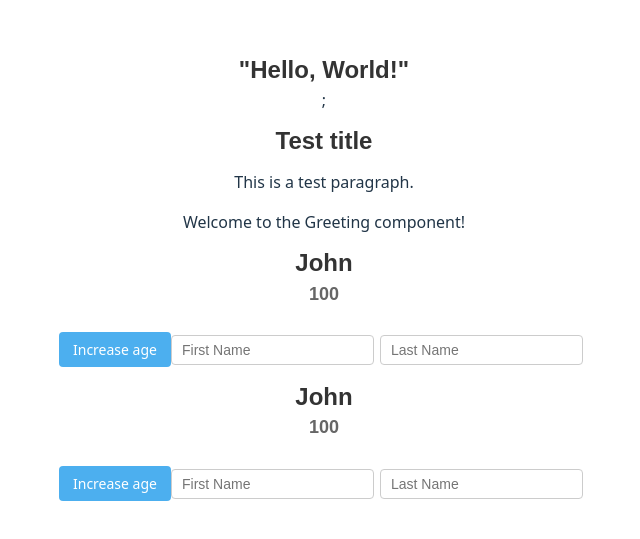
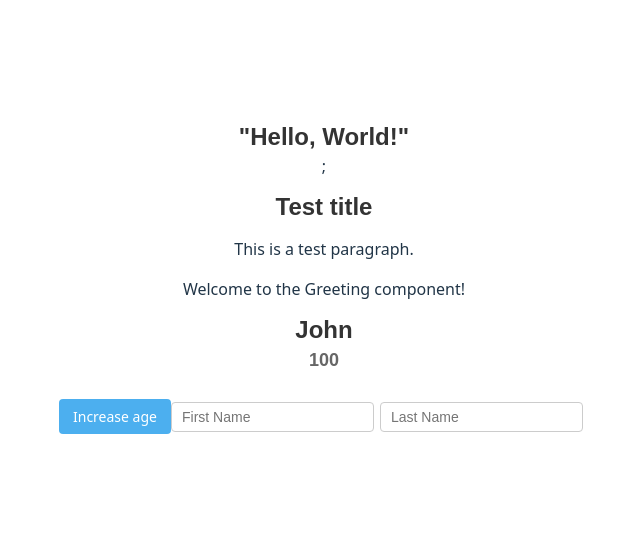
Before and after one commit to Sptailor/reactApp, a React (Vite) app: page / in a window 1280 px wide. Shown: the part 129-668 px from the top of the page, without its empty margins (316-956 px from the left). Built offline with nearby package versions, Linux system fonts and the light colour scheme.

Commit message:
Practice reactwith multiple components

```diff
--- a/src/main.jsx
+++ b/src/main.jsx
@@ -8,7 +8,7 @@ import Person from './Person.jsx';
 createRoot(document.getElementById('root')).render(
   <StrictMode>
     { <Greeting/> }
-    { < App/> }
+    {/* { < App/> } */}
     <Person/>
 
 
```
